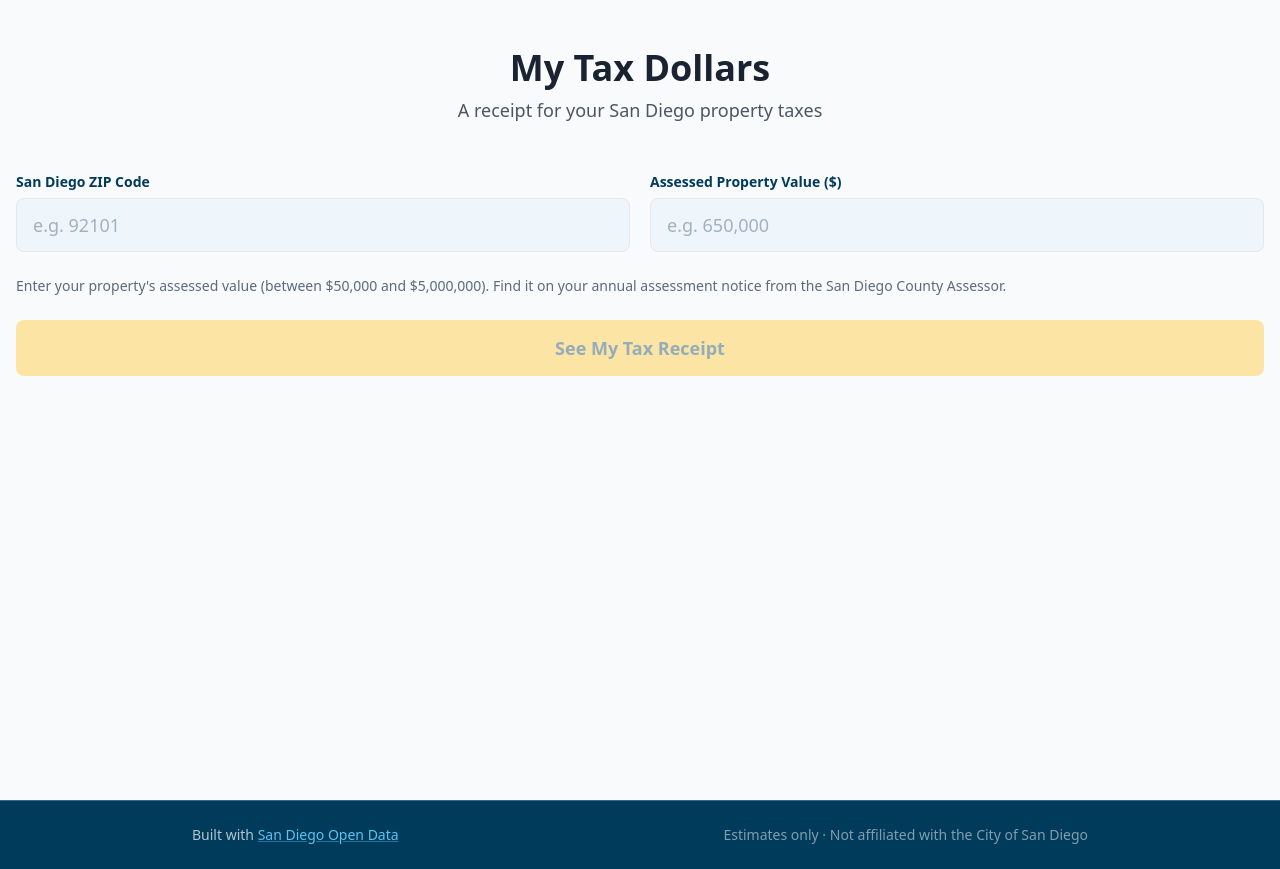
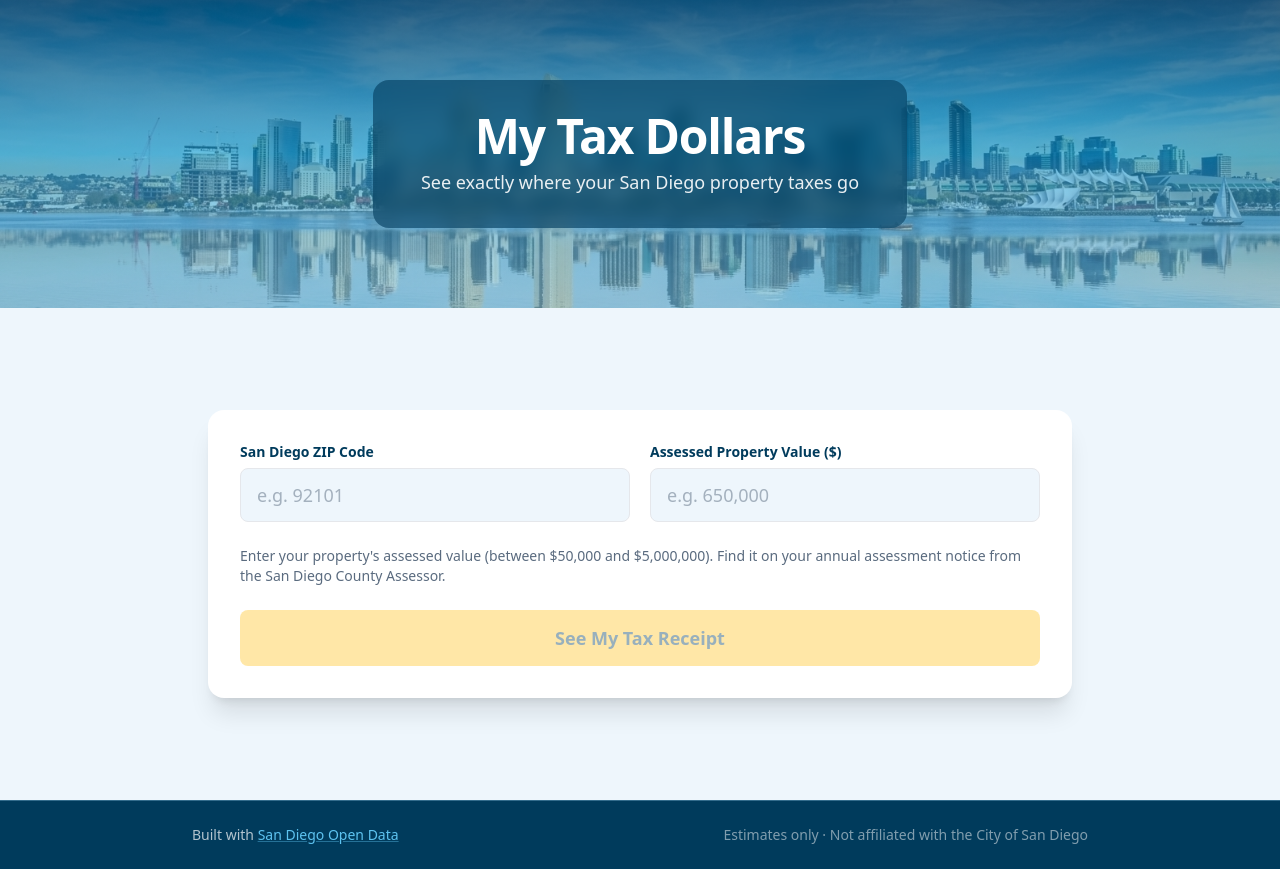
Before and after one commit to neonetizen/tax-dollars, a Next.js app: page / in a window 1280 px wide. Built offline with nearby package versions, Linux system fonts and the light colour scheme.

Commit message:
Refactor AppContent layout: Introduce HeroHeader component and enhance main structure for improved user experience. Update error handling and loading states for better visibility.

```diff
--- a/src/app/page.tsx
+++ b/src/app/page.tsx
@@ -2,6 +2,7 @@
 
 import { useCallback, useState } from "react";
 import { AppProvider, useAppContext } from "@/context/AppContext";
+import { HeroHeader } from "@/components/HeroHeader";
 import { InputForm } from "@/components/InputForm";
 import { TaxReceipt } from "@/components/TaxReceipt";
 import type { TaxReceiptResponse, VerdictRequest } from "@/types";
@@ -93,35 +94,49 @@ function AppContent() {
   );
 
   return (
-    <div className="min-h-screen bg-gray-50 px-4 py-12">
-      <header className="mb-12 text-center">
-        <h1 className="mb-2 text-4xl font-bold text-navy-900">
-          My Tax Dollars
-        </h1>
-        <p className="text-lg text-gray-600">
-          A receipt for your San Diego property taxes
-        </p>
-      </header>
+    <div className="flex min-h-screen flex-col bg-sd-bg">
+      <HeroHeader />
 
+      <main className="mx-auto flex w-full max-w-4xl flex-1 items-center px-4 py-10">
+        <div className="w-full">
+          {!showReceipt && !receiptLoading && (
+            <div className="rounded-2xl bg-white p-6 shadow-xl sm:p-8">
               {state.error && (
-        <div className="mx-auto mb-8 max-w-lg rounded-lg bg-red-50 p-4 text-red-700">
+                <div className="mb-6 rounded-lg border border-red-200 bg-red-50 px-4 py-3 text-sm font-medium text-red-700">
                   {state.error}
                 </div>
               )}
-
               <InputForm onSubmit={handleCalculate} />
+            </div>
+          )}
 
           {receiptLoading && (
-        <div className="mt-12 text-center text-gray-500">
-          Loading your receipt…
+            <div className="flex flex-col items-center justify-center py-12">
+              <div className="mb-4 h-10 w-10 animate-spin rounded-full border-4 border-sd-sky-light border-t-sd-blue" />
+              <p className="text-lg font-semibold text-sd-navy">
+                Crunching the numbers&hellip;
+              </p>
             </div>
           )}
 
           {showReceipt && !receiptLoading && (
-        <div className="mt-12">
+            <>
               <TaxReceipt />
+              <div className="mt-8 text-center">
+                <button
+                  onClick={() => {
+                    setShowReceipt(false);
+                    dispatch({ type: "SET_ERROR", payload: "" });
+                  }}
+                  className="rounded-lg border border-sd-blue/20 bg-white px-6 py-2.5 text-sm font-semibold text-sd-blue shadow-sm transition-all hover:bg-sd-bg hover:shadow-md"
+                >
+                  Calculate Again
+                </button>
               </div>
+            </>
           )}
+        </div>
+      </main>
     </div>
   );
 }
```
Lines whose indentation alone changed are shown as unchanged.
